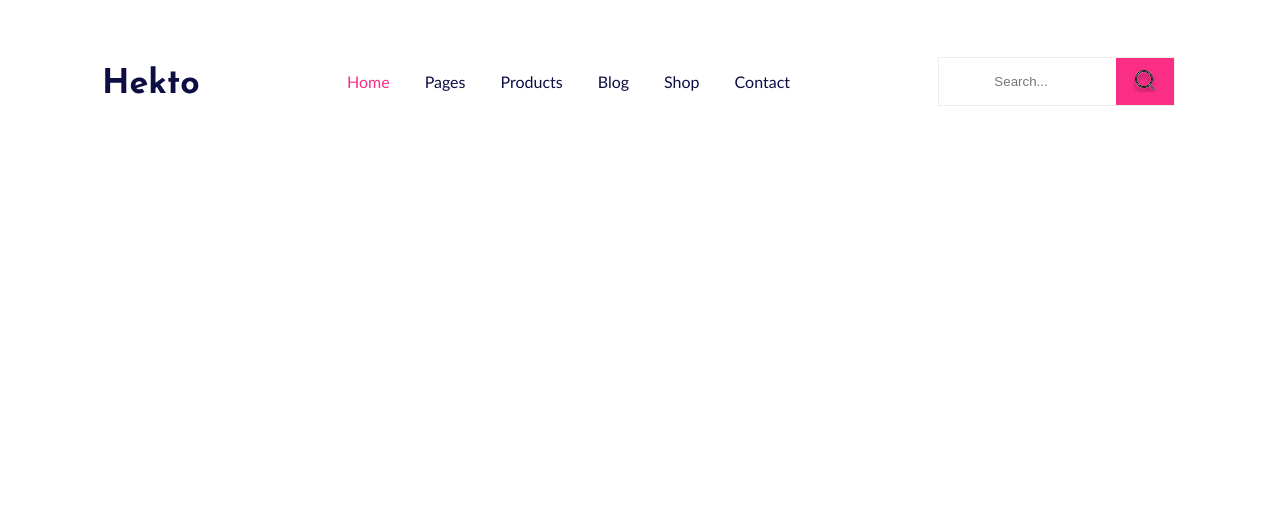
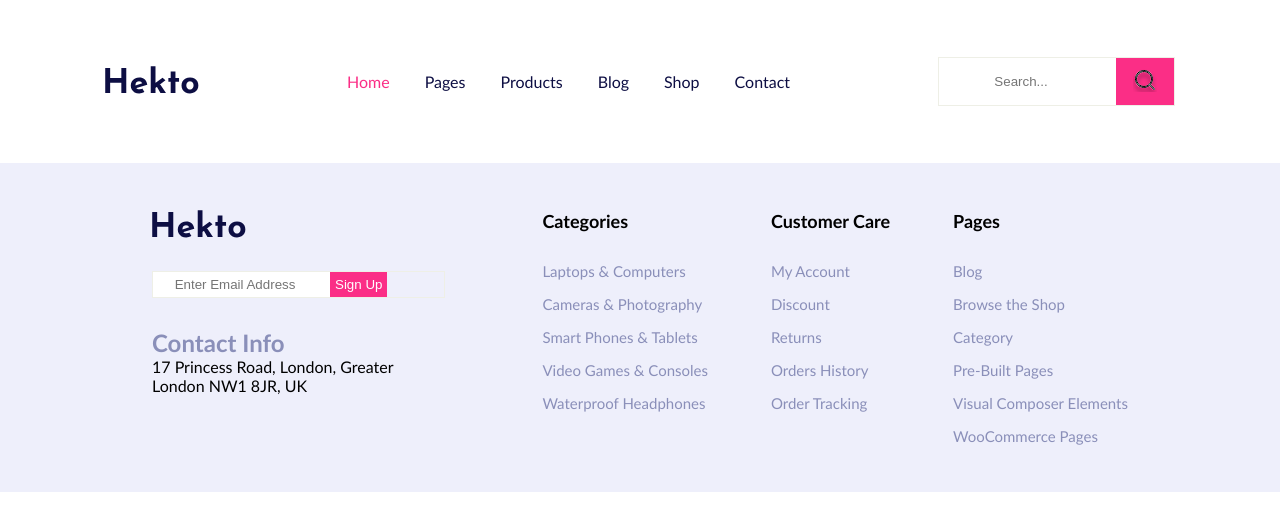
Before and after one commit to RaghadAli04/hekto15, a plain HTML site: page index.html in a window 1280 px wide. Drawn offline with Linux system fonts and the light colour scheme.

Commit message:
footer section

```diff
--- a/css/main.css
+++ b/css/main.css
@@ -55,3 +55,67 @@
 }
 
 /* Main Section - Newsletter */
+/* Footer */
+.footer {
+    background-color: var(--bg-footer);
+    padding: 47px;
+}
+
+.footer .row {
+    align-items: flex-start;
+}
+
+.footer .footer-item h2 {
+    color: #000;
+    font-size: 18px;
+    margin-bottom: 20px;
+}
+
+.footer .footer-item a {
+    color: var(--gray);
+    font-size: 15px;
+}
+
+footer .left-side,
+footer .right-side,
+footer .footer-item {
+    display: flex;
+    flex-direction: column;
+    gap: 10px;
+}
+
+footer .right-side {
+    width: 60%;
+    flex-wrap: wrap;
+    gap: 30px;
+}
+
+footer .left-side {
+    width: 30%;
+}
+
+.right-side .footer-item a,
+.footer .left-side h2 {
+    color: var(--gray);
+}
+
+footer .search form {
+    margin: 20px 0;
+}
+
+@media screen and (max-width: 1107px) {
+    footer .row {
+        flex-direction: column;
+        gap: 40px;
+    }
+
+    footer .left-side,
+    footer .right-side {
+        width: 100%;
+        max-width: 100%;
+    }
+
+    footer .right-side {
+        justify-content: flex-start;
+    }
+}
--- a/index.html
+++ b/index.html
@@ -40,6 +40,70 @@
             </div>
         </div>
     </header>
+<!-- Footer -->
+    <footer class="footer">
+        <div class="container">
+            <div class="row">
+                <!-- Left Side -->
+                <div class="left-side gap15">
+                    <div class="logo">
+                        <a href="./index.html"><img src="./img/public/Hekto.svg" alt="Hekto Logo"></a>
+                    </div>
+
+                    <div class="search">
+                        <form class="df">
+                            <input type="search" placeholder="Enter Email Address">
+                            <button type="submit">Sign Up</button>
+                        </form>
+                    </div>
+
+                    <div>
+                        <h2>Contact Info</h2>
+                        <p>17 Princess Road, London, Greater London NW1 8JR, UK</p>
+                    </div>
+                </div>
+
+                <!-- Right Side -->
+                <div class="right-side gap15">
+                    <div class="row">
+                        <div class="footer-item">
+                            <h2>Categories</h2>
+                            <nav class="df flex-column gap15">
+                                <a href="#">Laptops & Computers</a>
+                                <a href="#">Cameras & Photography</a>
+                                <a href="#">Smart Phones & Tablets</a>
+                                <a href="#">Video Games & Consoles</a>
+                                <a href="#">Waterproof Headphones</a>
+                            </nav>
+                        </div>
+
+                        <div class="footer-item">
+                            <h2>Customer Care</h2>
+                            <nav class="df flex-column gap15">
+                                <a href="#">My Account</a>
+                                <a href="#">Discount</a>
+                                <a href="#">Returns</a>
+                                <a href="#">Orders History</a>
+                                <a href="#">Order Tracking</a>
+                            </nav>
+                        </div>
+
+                        <div class="footer-item">
+                            <h2>Pages</h2>
+                            <nav class="df flex-column gap15">
+                                <a href="#">Blog</a>
+                                <a href="#">Browse the Shop</a>
+                                <a href="#">Category</a>
+                                <a href="#">Pre-Built Pages</a>
+                                <a href="#">Visual Composer Elements</a>
+                                <a href="#">WooCommerce Pages</a>
+                            </nav>
+                        </div>
+                    </div>
+                </div>
+            </div>
+        </div>
+    </footer>
 </body>
 
 </html>
```
